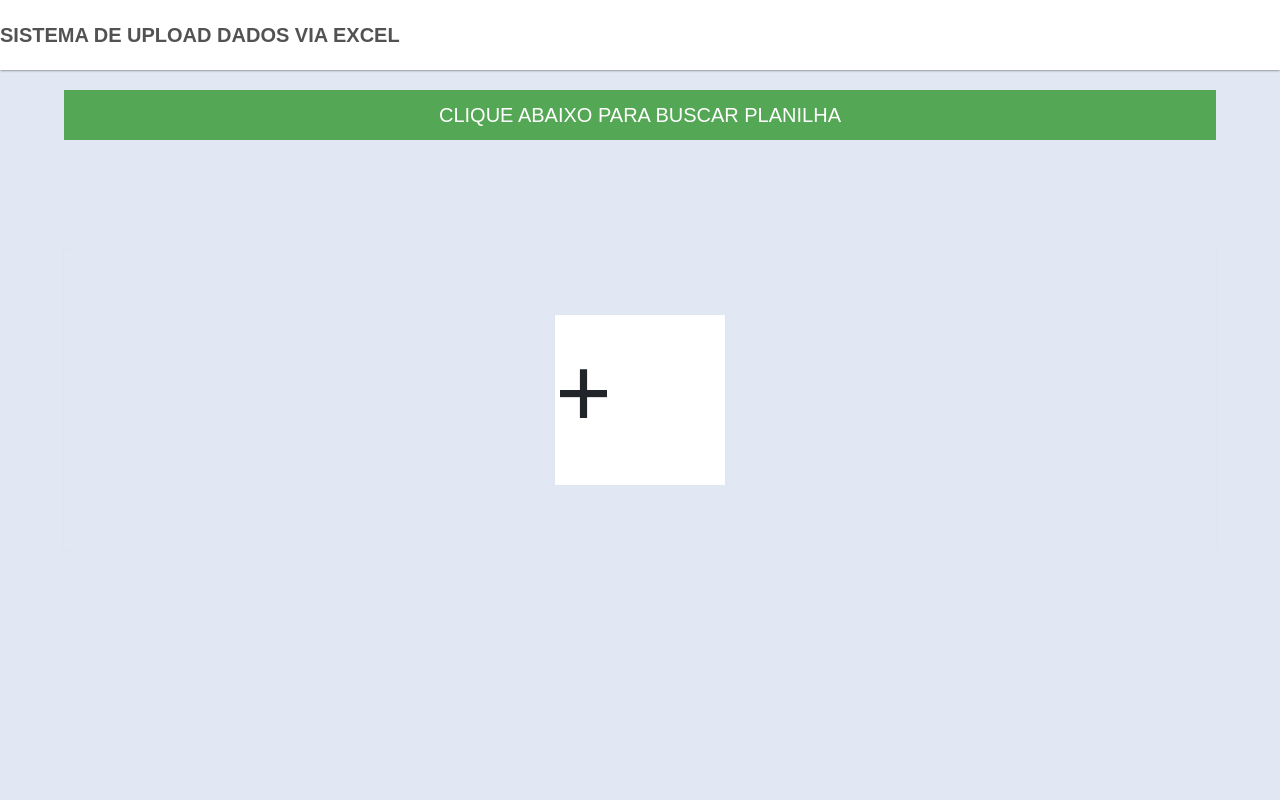
After one commit to cniescola/quinta1300, a PHP site: page /importexcel.php in a window 1280 px wide. The commit adds this page. Run offline with PHP 8.4, Linux system fonts and the light colour scheme.

Commit message:
avançando 2 pagina

```diff
--- /dev/null
+++ b/dev_plugin/css/importexcel.css
@@ -0,0 +1,68 @@
+body{
+    margin: 0;
+    border: 0;
+    background-color: #2b343b !important;
+    width: 100%;
+    height: 100vh;
+}
+
+main{
+    height: 100%;
+    width: 100%;
+    display: flex;
+    flex-direction: row;
+    align-items: center;
+    justify-content: center;
+    position:relative;
+    background-color: rgb(225, 231, 243);
+}
+
+main .barratop{
+    position: absolute;
+    top: 0;
+    height: 70px;
+    width: 100%;
+    box-shadow: 0.1px 0.1px 3px black;
+    background-color: white;
+    color: rgba(48, 48, 48, 0.836);
+    font-family: sans-serif;
+    font-weight: bold;
+    font-size: 20px;
+    display: flex;
+    flex-direction: column;
+    justify-content: center;
+}
+
+main .buscar{
+    position: absolute;
+    top: 90px;
+    height: 50px;
+    width: 90%;
+    background-color: rgb(84, 167, 84);
+    color: white;
+    font-family: sans-serif;
+    font-size: 20px;
+    display: flex;
+    flex-direction: column;
+    justify-content: center;
+    align-items: center;
+}
+
+main .caixa{
+    box-shadow: 0.1px 0.1px 1px black;
+    height: 300px;
+    width: 90%;
+    display: flex;
+    flex-direction: column;
+    justify-content: center;
+    align-items: center;
+}
+
+.botao{
+    font-size: 100px;
+    height: 170px;
+    width: 170px;
+    box-shadow: 0.1px 0.1px 1px black;
+    background-color: white;
+    border-radius: 50;
+}
--- /dev/null
+++ b/dev_plugin/importexcel.php
@@ -0,0 +1,23 @@
+<!doctype html>
+<html lang="pt-br">
+    <head>
+        <meta charset="utf-8">
+        <meta name="viewport" content="width=device-width, initial-scale=1">
+        <title>plugin</title>
+        <link rel="stylesheet" href="css/importexcel.css">
+        <link href="https://cdn.jsdelivr.net/npm/bootstrap@5.3.3/dist/css/bootstrap.min.css" rel="stylesheet" integrity="sha384-QWTKZyjpPEjISv5WaRU9OFeRpok6YctnYmDr5pNlyT2bRjXh0JMhjY6hW+ALEwIH" crossorigin="anonymous">
+    </head>
+    <body>
+        <header></header>
+        <main>
+            <div class="barratop">SISTEMA DE UPLOAD DADOS VIA EXCEL</div>
+            <div class="buscar">CLIQUE ABAIXO PARA BUSCAR PLANILHA</div>
+            <div class="caixa">
+                <div class="botao">+
+                </div>
+            </div>
+        </main>
+        <footer></footer>
+        <script src="https://cdn.jsdelivr.net/npm/bootstrap@5.3.3/dist/js/bootstrap.bundle.min.js" integrity="sha384-YvpcrYf0tY3lHB60NNkmXc5s9fDVZLESaAA55NDzOxhy9GkcIdslK1eN7N6jIeHz" crossorigin="anonymous"></script>
+    </body>
+</html>
```
Also changed, not shown: dev_plugin/css/rename_images.css (+33 -1 lines), dev_plugin/index.html (+13 -2 lines).
